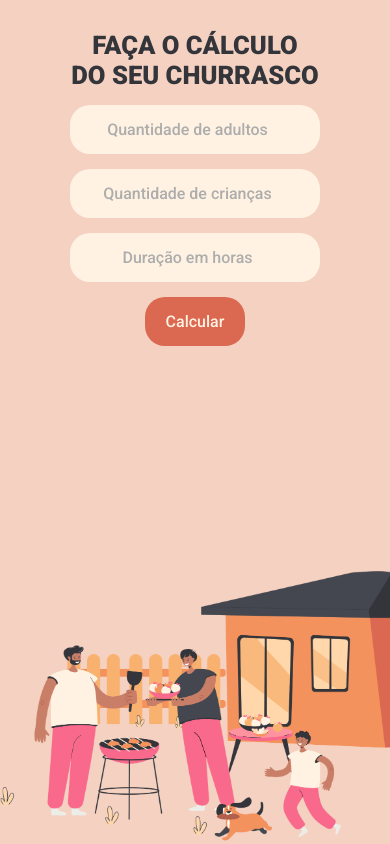
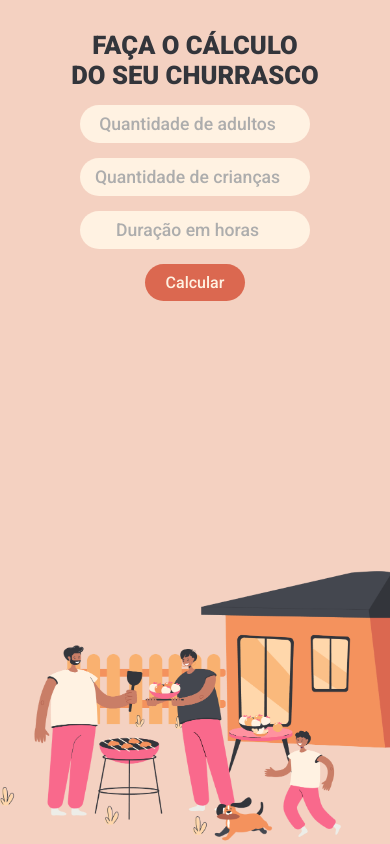
Before and after one commit to FreitasLucas01/Churrascometro, a plain HTML site: page index.html in a window 390 px wide. Drawn offline with Linux system fonts and the light colour scheme.

Commit message:
resposivo-mobile

```diff
--- a/style.css
+++ b/style.css
@@ -24,10 +24,6 @@ body{
     max-width: 758px;
     background: lawngreen;
     margin-left: 300px;
-}
-
-#textDiv{
-    margin-left: 280px;
 }
 
 input{
@@ -66,6 +62,10 @@ input{
 img{
     display: block;
     max-width: 100%;
+}
+
+#textDiv{
+
 }
 
 #textDiv h2{
@@ -147,7 +147,7 @@ p{
     }
 
     #textDiv{
-        margin-left: 100px;
+        /* margin-left: 100px; */
         padding: 30px;
     }
 
@@ -200,12 +200,6 @@ p{
         border-radius:20px;
         border: solid 1px #C9C9C9;
         font-size: 1.2em;
-        font-weight: 500;
-        color: #44474F;
-        outline: none;
-        text-align: center;
-        background-color: #FFF2E2;
-        border: none;
     }
     .button{
         -webkit-appearance: none;
@@ -239,7 +233,6 @@ p{
     }
 
     #textDiv{
-        margin-right: 110px;
         padding: 30px;
     }
 
@@ -251,12 +244,6 @@ p{
         border-radius:20px;
         border: solid 1px #C9C9C9;
         font-size: 1.5em;
-        font-weight: 500;
-        color: #44474F;
-        outline: none;
-        text-align: center;
-        background-color: #FFF2E2;
-        border: none;
     }
     .button{
         -webkit-appearance: none;
@@ -290,7 +277,6 @@ p{
 
 @media screen and (max-width: 800px){
     #textDiv{
-        margin-left: 110px;
         padding: 30px;
     }
 
@@ -341,32 +327,19 @@ p{
 }
 
 @media screen and (max-width: 600px){
-    #textDiv{
-        margin-left: 110px;
-
-    }
-
     #textDiv h2{
         font-size: 1.6em;
         font-weight: 900;
         color: #33353B;
-        text-align:center ;
+        text-align:center;
     }
 
     input{
         display: block;
-        width: 250px;
-        padding: 15px;
+        max-width: 230px;
+        padding: 9px;
         margin: 15px auto;
         border-radius:20px;
-        border: solid 1px #C9C9C9;
-        font-size: 1.0em;
-        font-weight: 500;
-        color: #44474F;
-        outline: none;
-        text-align: center;
-        background-color: #FFF2E2;
-        border: none;
     }
 
     .button{
@@ -394,62 +367,3 @@ p{
         margin: 5px;
     }
 }
-
-/* @media screen and (max-width: 400px){
-    #container{
-        width: 100%;
-        height: 95vh;
-        display: flex;
-        justify-content: space-between;
-        align-items: center;
-        background-color:#F4D1C1;
-    }
-    #textDiv{
-        margin-left: 110px;
-    }
-
-    #textDiv h2{
-        font-size: 1.3em;
-        font-weight: 900;
-        color: #33353B;
-        text-align:center ;
-    }
-
-    input{
-        display: block;
-        max-width: 220px;
-        padding: 9px;
-        margin: 15px auto;
-        border-radius:20px;
-        border: solid 1px #C9C9C9;
-        font-size: 1.0em;
-        font-weight: 500;
-        color: #44474F;
-        outline: none;
-        text-align: center;
-        background-color: #FFF2E2;
-        border: none;
-    }
-
-    .button{
-        -webkit-appearance: none;
-        font-size: 1.0em;
-        max-width: 100px;
-        background-color: #DB6850;
-        color: #FFF2E2;
-        border: none;
-    }
-
-    #resultado h3{
-        margin-bottom: 20px;
-        font-size: 1.2em;
-        font-weight: 900;
-        color: #33353B;
-    }
-
-    p{
-        font-size: 1.1em;
-        font-weight: 400;
-        margin: 5px;
-    }
-} */
```
